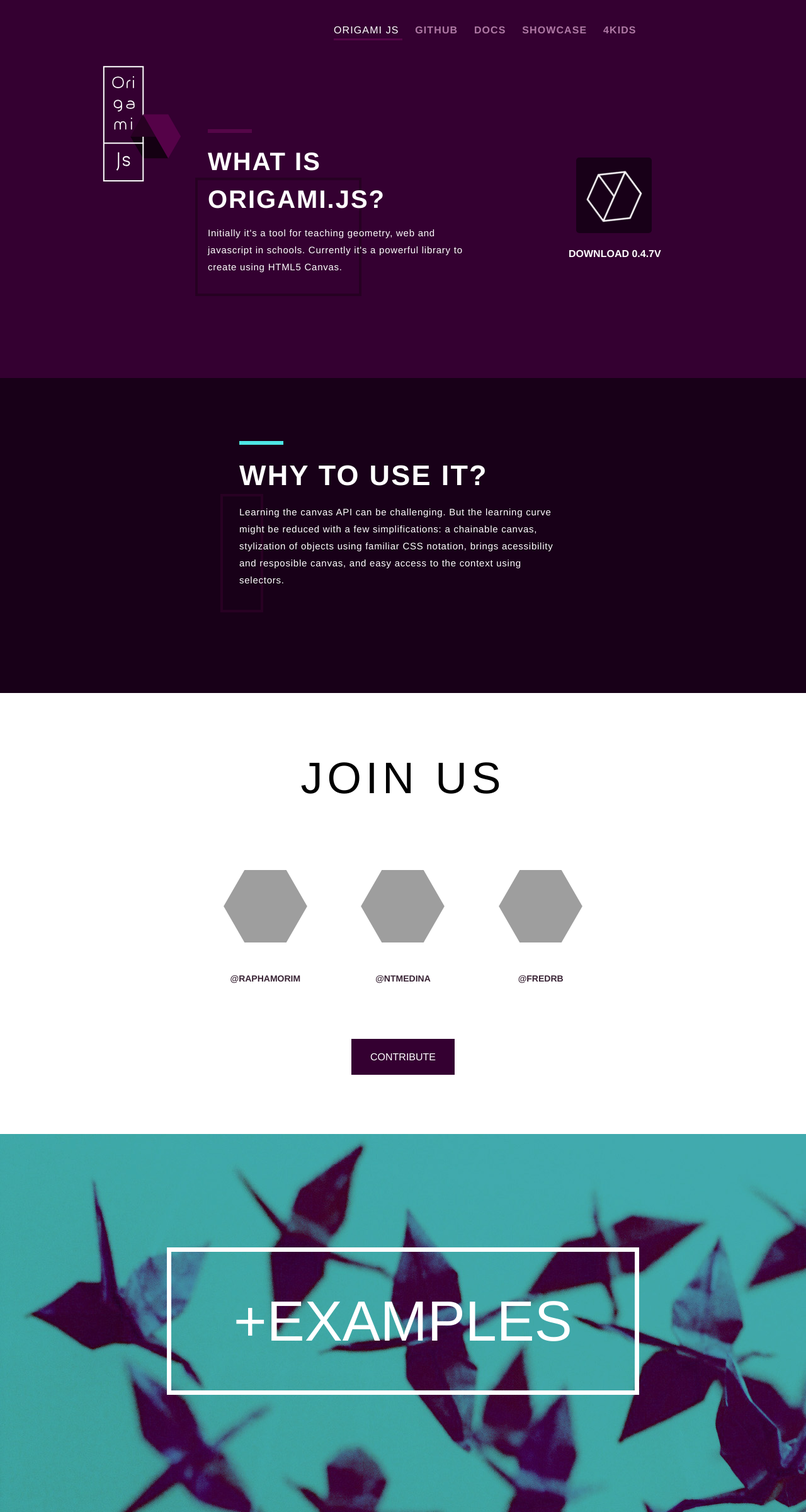
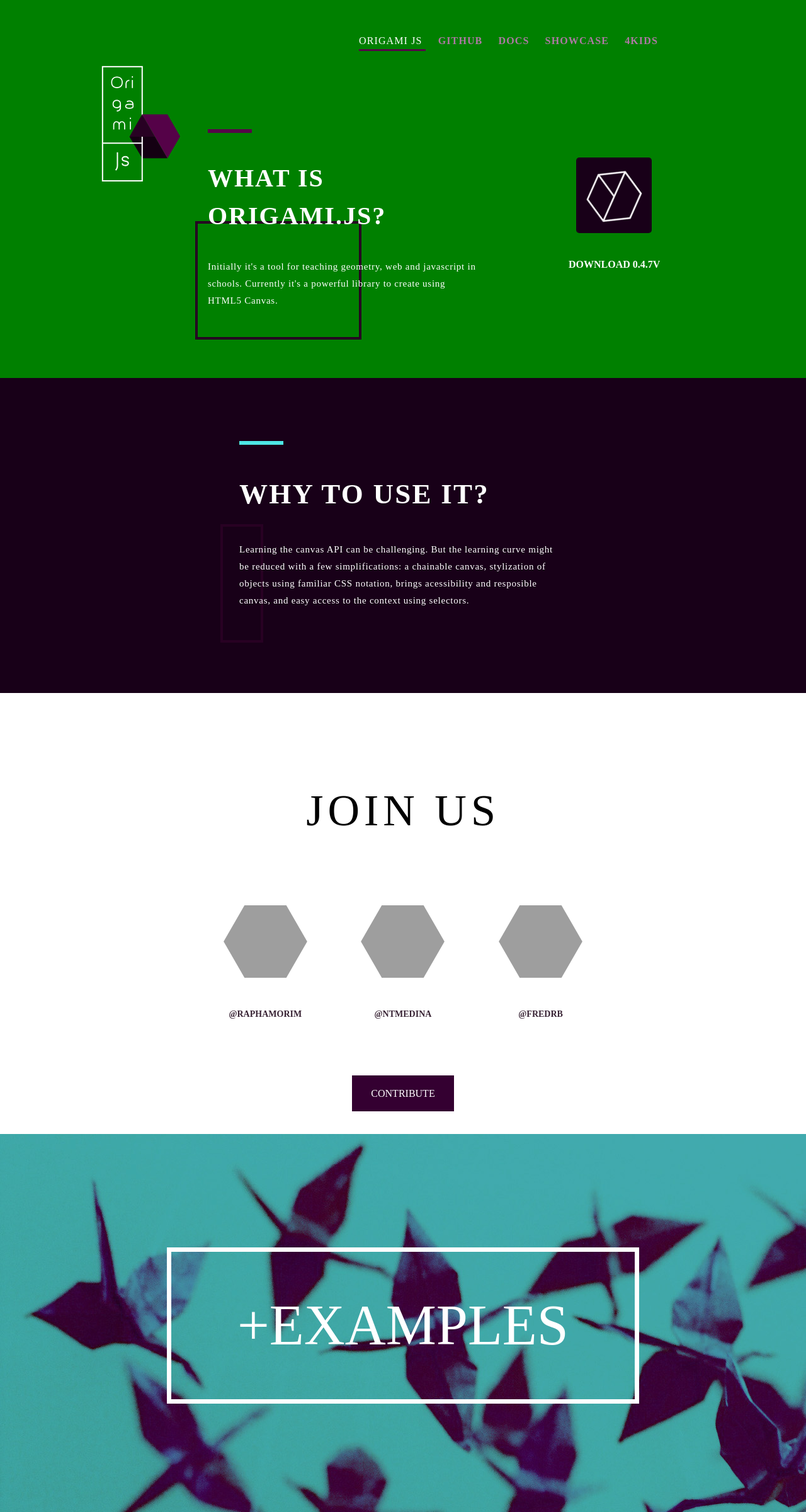
Before and after one commit to raphamorim/origamijs, a Jekyll site: the page built from index.html, in a window 1280 px wide. Shown: the whole page at 63% size. Built offline with Jekyll 4.4.1, drawn with Linux system fonts in a browser that asks for light colours; nearby versions of some CDN libraries; grey boxes are pictures that could not be loaded.

Commit message:
Sass added and styles refactor started

```diff
--- a/_config.yml
+++ b/_config.yml
@@ -16,3 +16,6 @@
 
 # Build settings
 markdown: kramdown
+
+sass:
+  sass_dir: assets/stylesheet
--- a/_includes/head-requests.html
+++ b/_includes/head-requests.html
@@ -1,5 +1,8 @@
 <!-- Favicon -->
 <link rel="shortcut icon" href="{{ site.baseurl }}assets/images/favicon.png" type="image/x-icon">
 
-<!-- CSS -->
-<link rel="stylesheet" href="{{ site.baseurl }}assets/stylesheet/app.css" type="text/css">
+<!-- CSS Reset -->
+<link rel="stylesheet" href="//cdnjs.cloudflare.com/ajax/libs/normalize/3.0.3/normalize.min.css">
+
+<!-- Style -->
+<link rel="stylesheet" href="{{ site.baseurl }}assets/stylesheet/main.css" type="text/css">
--- /dev/null
+++ b/assets/stylesheet/_colors.scss
@@ -0,0 +1,8 @@
+/* Color Pallete
+------------------------------------------ */
+$purple: #330031;
+$light-purple: #550248;
+$dark-purple: #180019;
+$turquoise: #58ece8;
+$lilac: #f9f4f9;
+$white: #FFFFFF;
--- /dev/null
+++ b/assets/stylesheet/_fonts.scss
@@ -0,0 +1,11 @@
+/* Fonts
+------------------------------------------ */
+@font-face {
+	font-family: "Gotham-bold";
+	src: url(fonts/Gotham-bold.otf);
+}
+
+@font-face {
+	font-family: "Gotham-light";
+	src: url(fonts/Gotham-light.otf);
+}
--- /dev/null
+++ b/assets/stylesheet/_texts.scss
@@ -0,0 +1,23 @@
+/* Texts
+------------------------------------------ */
+.heading-lv1 {
+	font-family: 'Gotham-light';
+	font-size: 70px;
+	color: #180019;
+}
+
+.heading-lv2 {
+	font-family: 'Gotham-bold';
+	font-size: 48px;
+	line-height: 65px;
+	letter-spacing: 1px;
+	color: #FFF;
+}
+
+.paragraph {
+	font-family: 'Gotham-light';
+	font-size: 17px;
+	line-height: 35px;
+	letter-spacing: -0.2px;
+	color: #FFF;
+}
--- a/assets/stylesheet/app.css
+++ b/assets/stylesheet/main.scss
@@ -1,52 +1,21 @@
-/* CSS RESET */
+---
+#  main
+---
 
-html, body, div, span, applet, object, iframe,
-h1, h2, h3, h4, h5, h6, p, blockquote, pre,
-a, abbr, acronym, address, big, cite, code,
-del, dfn, em, img, ins, kbd, q, s, samp,
-small, strike, strong, sub, sup, tt, var,
-b, u, i, center,
-dl, dt, dd, ol, ul, li,
-fieldset, form, label, legend,
-table, caption, tbody, tfoot, thead, tr, th, td,
-article, aside, canvas, details, embed,
-figure, figcaption, footer, header, hgroup,
-menu, nav, output, ruby, section, summary,
-time, mark, audio, video {
-	margin: 0;
-	padding: 0;
-	border: 0;
-	font-size: 100%;
-	font: inherit;
-	vertical-align: baseline;
-}
-/* HTML5 display-role reset for older browsers */
-article, aside, details, figcaption, figure,
-footer, header, hgroup, menu, nav, section {
-	display: block;
-}
+/* imports
+------------------------------------------ */
+
+// Basic
+@import 'colors';
+@import 'fonts';
+
+// Components
+@import 'texts';
+
+/* index
+------------------------------------------ */
 body {
-	line-height: 1;
-}
-ol, ul {
-	list-style: none;
-}
-blockquote, q {
-	quotes: none;
-}
-blockquote:before, blockquote:after,
-q:before, q:after {
-	content: '';
-	content: none;
-}
-table {
-	border-collapse: collapse;
-	border-spacing: 0;
-}
-
-/* App Style */
-body {
-	font-family: Helvetica, sans-serif;
+	background-color: $purple;
 }
 
 nav {
@@ -93,7 +62,7 @@
 
 section.about {
 	color: #FFF;
-	background-color: #340031;
+	background-color: green;
 }
 section.about .content {
 	display: flex;
```
Also changed, not shown: 1 other file.
